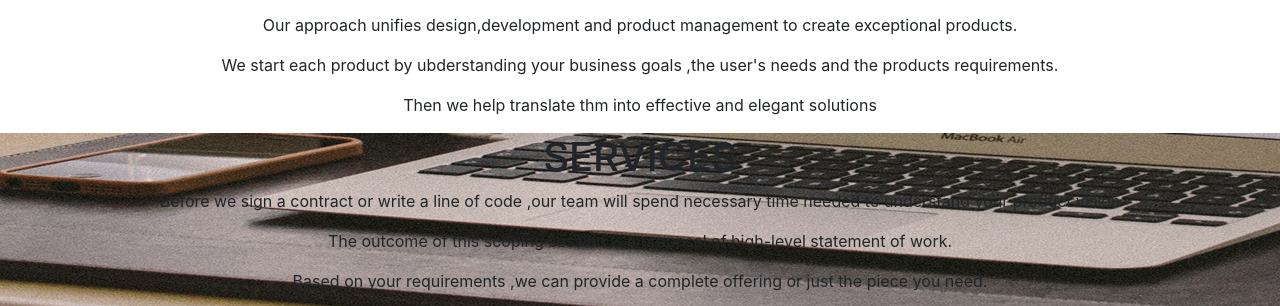
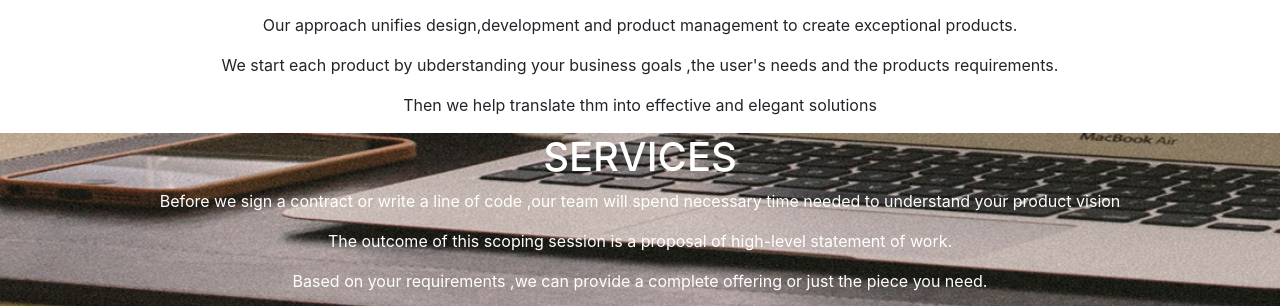
Before and after one commit to omoshthegeek254/delani, a plain HTML site: page index.html in a window 1280 px wide. Shown: the part 643-949 px from the top of the page. Drawn offline with Linux system fonts and the light colour scheme.

Commit message:
added styling for the services section

```diff
--- a/css/style.css
+++ b/css/style.css
@@ -8,4 +8,8 @@
 
 #services{
     background-image: url(/images/backgrounds/s_image.jpg);
+    background-size: cover;
+    background-repeat: no-repeat;
+    min-height: 70vh;
+    color: white;
 }
```
